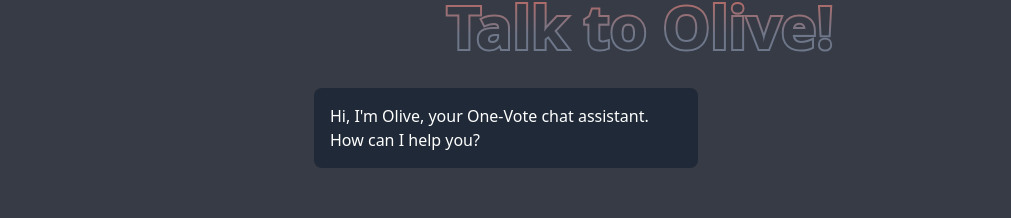
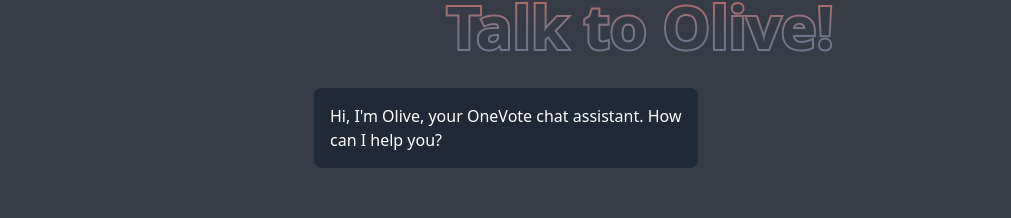
Before and after one commit to ElemelonWind/greyzone, a Next.js app: page /chat in a window 1280 px wide. Shown: the part 134-352 px from the top of the page, without its empty margins (0-1011 px from the left). Built offline with nearby package versions, Linux system fonts and the light colour scheme.

Commit message:
Fixed home page and votingInfo button hovers

```diff
--- a/pages/chat.js
+++ b/pages/chat.js
@@ -6,7 +6,7 @@
 export default function Chat() {
     const [inputValue, setInputValue] = useState('');
     const [chatLog, setChatLog] = useState([
-        { type: 'bot', message: 'Hi, I\'m Olive, your One-Vote chat assistant. How can I help you?'},
+        { type: 'bot', message: 'Hi, I\'m Olive, your OneVote chat assistant. How can I help you?'},
     ]);
     const [isLoading, setIsLoading] = useState(false);
 
--- a/styles/globals.css
+++ b/styles/globals.css
@@ -97,6 +97,7 @@
 
 .landing-page-left-container{
     margin-right: 2rem;
+    transition: 0.7s;
     z-index: 2;
 }
 
@@ -104,12 +105,13 @@
     background-color: var(--default-red);
     color: white;
     padding: 1rem;
-    transition: 0.5s;
+    transition: 0.7s;
     border-radius: 10px;
 }
 
 .landing-page-right-container{
     margin-left: 2rem;
+    transition: 0.7s;
     z-index: 2;
 }
 
@@ -117,8 +119,12 @@
     background-color: var(--default-blue);
     color: white;
     padding: 1rem;
-    transition: 0.7s;
     border-radius: 10px;
+}
+
+.landing-page-left-container:hover, .landing-page-right-container:hover{
+    transform: scale(1.3);
+    cursor: pointer;
 }
 
 
```
